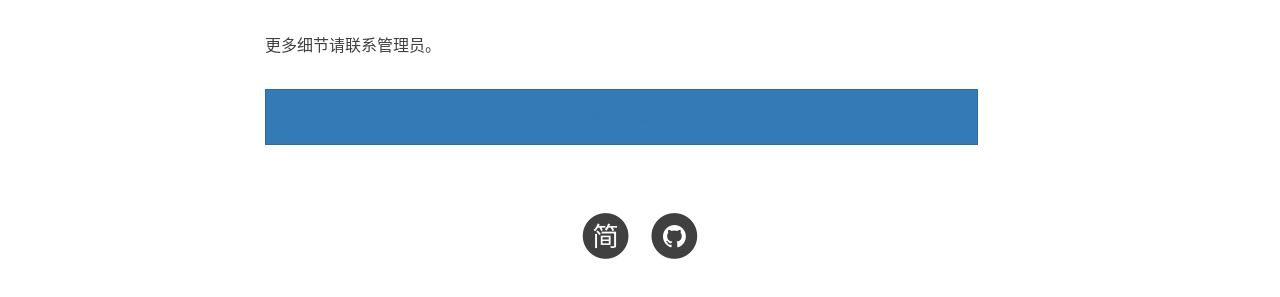
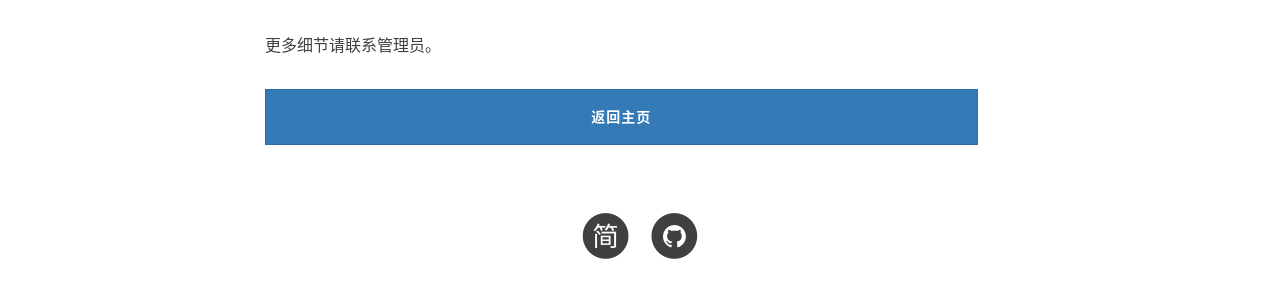
Before and after one commit to Drinkwang/jekyll2, a Jekyll site: the page built from rating-standards.html, in a window 1280 px wide. Shown: the part 701-998 px from the top of the page. Built offline with Jekyll 4.4.1, drawn with Linux system fonts in a browser that asks for light colours; nearby versions of some CDN libraries; comment, search, counter and statistics services are not loaded.

Commit message:
测试修复

```diff
--- a/evaluation-process.html
+++ b/evaluation-process.html
@@ -6,7 +6,7 @@ header-img: "img/post-bg-rwd.jpg"
 sidebar: false
 hide_nav: true
 hide_bottom: true
-hide_footer: true
+hide_footer: false
 ---
 
 <div class="zh post-container">
--- a/rating-standards.html
+++ b/rating-standards.html
@@ -22,5 +22,5 @@ hide_footer: true
     <p>每个证书等级分为4个等级，100分标准。星级认证证书可根据用户需要不显示得分，只显示等级</p>
 
     <p>更多细节请联系管理员。</p>
-    <a href="/indie-game-certificates.html" class="btn btn-primary" style="display: block; text-align: center; margin-top: 20px;">返回主页</a>
+    <a href="/indie-game-certificates.html" class="btn btn-primary" style="display: block; text-align: center; margin-top: 20px; color: #ffffff; background-color: #337ab7;">返回主页</a>
 </div>
```
